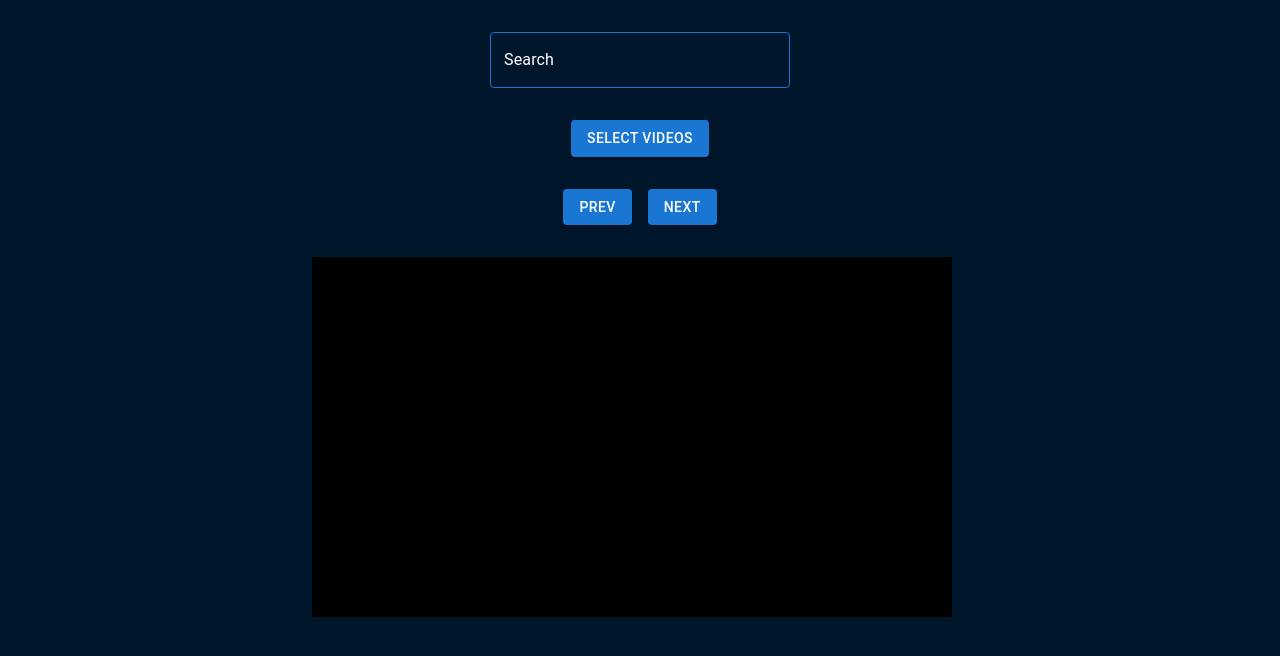
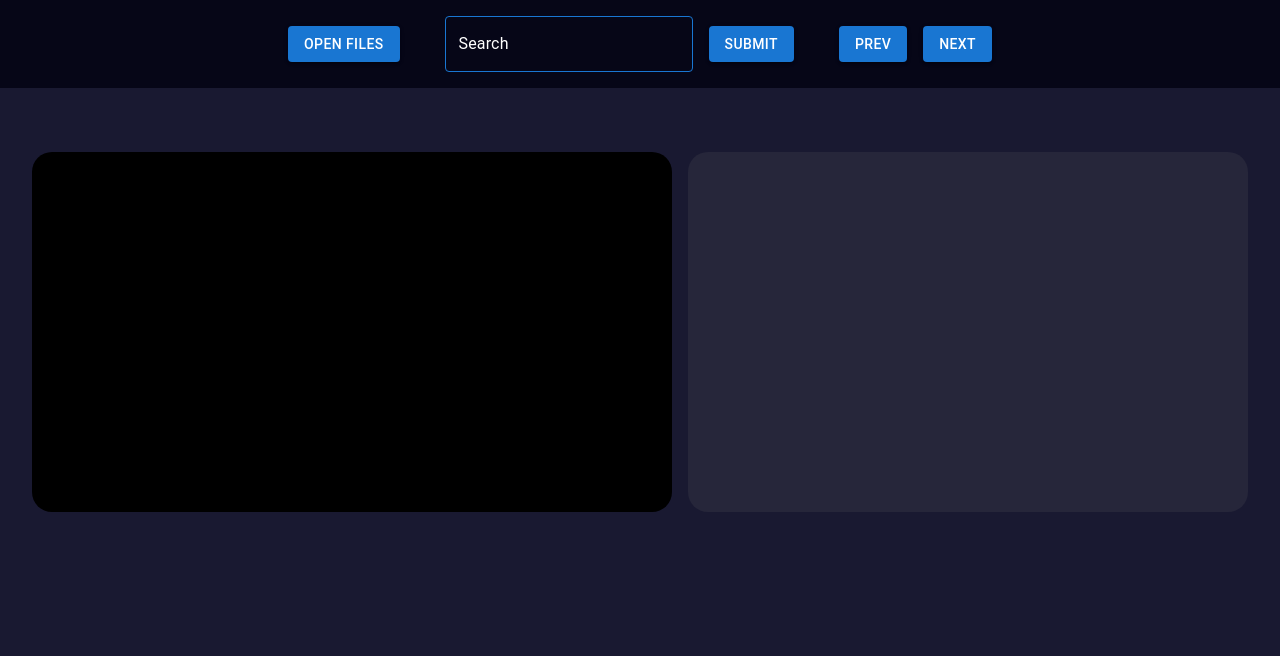
Before and after one commit to davecade/daves-karaoke-player, a React (Create React App) app: page / in a window 1280 px wide. Shown: the top 656 px of the page. Built offline with nearby package versions, Linux system fonts and the light colour scheme.

Commit message:
added navbar and some styles

```diff
--- a/package.json
+++ b/package.json
@@ -6,6 +6,8 @@
     "@emotion/react": "^11.10.0",
     "@emotion/styled": "^11.10.0",
     "@material-ui/core": "^4.12.4",
+    "@material-ui/icons": "^4.11.3",
+    "@mui/icons-material": "^5.8.4",
     "@mui/material": "^5.10.0",
     "@testing-library/jest-dom": "^5.16.4",
     "@testing-library/react": "^13.3.0",
--- a/src/App.js
+++ b/src/App.js
@@ -1,9 +1,7 @@
 import "./App.scss";
 import React, { useEffect, useState } from "react";
 import ReactPlayer from "react-player";
-import SearchBarMiu from "./components/SearchBarMui/SearchBarMiu";
-import Stack from "@mui/material/Stack";
-import Button from "@mui/material/Button";
+import NavBar from "./components/NavBar/NavBar";
 
 function App() {
     const [selectedFiles, setSelectedFiles] = useState([]);
@@ -68,61 +66,29 @@
 
     return (
         <div className="App">
-            <SearchBarMiu
-                fileNames={getSelectedFilesNames()}
+            <NavBar
+                getSelectedFilesNames={getSelectedFilesNames}
                 selectedFiles={selectedFiles}
+                setSelectedFiles={setSelectedFiles}
+                setQueue={setQueue}
                 handleQueue={handleQueue}
+                videoToPlay={videoToPlay}
+                setVideoToPlay={setVideoToPlay}
             />
-            <div className="input-container">
-                <Button variant="contained" component="label">
-                    Select Videos
-                    <input
-                        hidden
-                        className="input-file"
-                        type="file"
-                        multiple
-                        onChange={(e) => {
-                            if (e?.target?.files?.length > 0) {
-                                setQueue([]);
-                                setSelectedFiles([...e.target.files]);
-                            }
-                        }}
-                    />
-                </Button>
-            </div>
-            <div className="buttons-container">
-                <Stack spacing={2} direction="row">
-                    <Button
-                        variant="contained"
-                        onClick={() => {
-                            if (videoToPlay > 0) {
-                                setVideoToPlay(videoToPlay - 1);
-                            }
-                        }}
-                    >
-                        Prev
-                    </Button>
-                    <Button
-                        variant="contained"
-                        onClick={() => {
-                            if (videoToPlay < selectedFiles?.length - 1) {
-                                setVideoToPlay(videoToPlay + 1);
-                            }
-                        }}
-                    >
-                        Next
-                    </Button>
-                </Stack>
-            </div>
+            <div className="content-container">
                 <div className="player-queue">
+                    <div className="react-player-container">
                         <ReactPlayer
                             className={"react-player"}
                             controls
                             playing={playing}
                             url={queue[videoToPlay]?.src}
                             onEnded={() => setVideoToPlay(videoToPlay + 1)}
-                    style={{ backgroundColor: playing ? null : "black" }}
+                            style={{
+                                backgroundColor: playing ? null : "black",
+                            }}
                         />
+                    </div>
                     <div className="list-container">
                         {queue.map((itemInQ, index) => (
                             <div
@@ -131,9 +97,10 @@
                                 style={{
                                     backgroundColor:
                                         videoToPlay === index
-                                        ? "greenyellow"
+                                            ? "#454561"
                                             : null,
-                                color: videoToPlay === index ? "black" : null,
+                                    color:
+                                        videoToPlay === index ? "white" : null,
                                 }}
                                 onClick={() => setVideoToPlay(index)}
                             >
@@ -146,10 +113,9 @@
                     <div className="list-container">
                         {selectedFiles?.map((item, index) => {
                             return (
-                            <div key={index} className="list-item">
-                                <p>{item.name}</p>
                                 <div
-                                    className="queue-button"
+                                    key={index}
+                                    className="list-item"
                                     onClick={() => {
                                         handleQueue(item);
                                     }}
@@ -168,11 +134,30 @@
                                         })(),
                                     }}
                                 >
-                                    Queue
-                                </div>
+                                    <p
+                                        style={{
+                                            color: (() => {
+                                                const index = queue.findIndex(
+                                                    (itemInQ) => {
+                                                        return (
+                                                            itemInQ.name ===
+                                                            item.name
+                                                        );
+                                                    }
+                                                );
+
+                                                return index >= 0
+                                                    ? "black"
+                                                    : "";
+                                            })(),
+                                        }}
+                                    >
+                                        {item.name}
+                                    </p>
                                 </div>
                             );
                         })}
+                    </div>
                 </div>
             </div>
         </div>
--- a/src/App.scss
+++ b/src/App.scss
@@ -1,37 +1,52 @@
-.App {
-  padding: 2rem 0;
+.App{
+
+  .content-container {
+    padding: 2rem;
     text-align: center;
     height: 100vh;
     display: flex;
     justify-content: flex-start;
     align-items: center;
     flex-direction: column;
-
-  .input-container {
-      margin: 2rem;
-  }
-
-  .buttons-container {
-    margin-bottom: 2rem;
-  }
+    max-width: 1500px;
+    margin: 0 auto;
 
     .player-queue {
       display: flex;
       justify-content: center;
       align-items: flex-start;
+      width: 100%;
+      margin-bottom: 2rem;
+
+      .react-player-container {
+          width: fit-content;
+          flex: 1;
+          height: 100%;
+          display: flex;
+          justify-content: center;
+          align-items: center;
 
           .react-player {
-      margin-bottom: 1rem;
+            height: 100%;
+            border-radius: 20px;
+            width: 100%;
+            height: 100%;
+            background-color: black;
+          }
       }
 
       .list-container {
-      height: 25rem;
+        height: 100%;
+        max-height: 22.5rem;
+        width: 100%;
+        flex: 1;
         overflow: scroll;
         overflow-x: hidden;
         -ms-overflow-style: none;
         scrollbar-width: none; /* Firefox */
-      max-height: 20rem;
         margin-left: 1rem;
+        border-radius: 20px;
+        background-color: #26263A;
 
         &::-webkit-scrollbar {
           display: none;
@@ -39,25 +54,23 @@
 
         .list-item {
           user-select: none;
-        border: 1px solid black;
           margin: .5rem 0;
           transition: all .3s;
           display: flex;
           justify-content: space-between;
           align-items: center;
           text-align: start;
-        padding: 0 1rem;
+          padding: 1rem;
           cursor: pointer;
-        background-color: #3735bb;
           border-radius: 5px;
 
           &:hover {
-          background-color: #94d5f3;
-          color: black;
+            background-color: #454561;
+            color: white;
           }
 
           .queue-button{
-          background-color: greenyellow;
+            background-color: #a9e64e;
             color: black;
             padding: 1rem;
 
@@ -76,11 +89,18 @@
       position: relative;
 
       .list-container {
+        display: flex;
+        flex-wrap: wrap;
+        align-items: center;
+        justify-content: center;
         max-height: 25rem;
         overflow: scroll;
         overflow-x: hidden;
         -ms-overflow-style: none;
         scrollbar-width: none; /* Firefox */
+        max-width: 80rem;
+        text-align: center;
+
 
 
         &::-webkit-scrollbar {
@@ -90,32 +110,34 @@
         .list-item {
           user-select: none;
           border: 1px solid black;
-        margin: .5rem 0;
+          margin: .5rem;
           display: flex;
-        justify-content: space-between;
+          justify-content: center;
           align-items: center;
-        text-align: start;
-        width: 40rem;
-        padding: 0 0 0 1rem;
-        background-color: #2725a1;
+          width: 10rem;
+          height: 7rem;
+          padding: .5rem;
+          background-color: #5e53cf;
           border-radius: 5px;
-
-        .queue-button{
-          background-color: greenyellow;
-          color: black;
-          padding: 1rem;
-          transition: all .3s;
           cursor: pointer;
-          border-top-right-radius: 5px;
-          border-bottom-right-radius: 5px;
+          transition: transform 0.3s;
 
           &:hover {
-            background-color: #94d5f3;
+            background-color: #A9A2ED;
+            color: black;
+            transform: scale(1.05);
           }
 
           &:active {
-            transform: scale(1.1);
+            transform: scale(1);
           }
+
+
+          p {
+            width: 100%;
+            height: 100%;
+            text-align: center;
+            word-wrap: break-word;
           }
         }
 
@@ -132,3 +154,4 @@
       }
     }
   }
+}
--- /dev/null
+++ b/src/components/NavBar/NavBar.jsx
@@ -0,0 +1,60 @@
+import React from 'react'
+import Search from "../Search/Search";
+import Stack from "@mui/material/Stack";
+import Button from "@mui/material/Button";
+import './NavBar.scss'
+
+const NavBar = ({ selectedFiles, getSelectedFilesNames, setSelectedFiles, handleQueue, setQueue, setVideoToPlay, videoToPlay }) => {
+  return (
+    <div className='navbar-container'>
+            <div className="input-container">
+                <Button variant="contained" component="label">
+                    Open Files
+                    <input
+                        hidden
+                        className="input-file"
+                        type="file"
+                        multiple
+                        onChange={(e) => {
+                            if (e?.target?.files?.length > 0) {
+                                setQueue([]);
+                                setSelectedFiles([...e.target.files]);
+                            }
+                        }}
+                    />
+                </Button>
+            </div>
+            <Search
+                fileNames={getSelectedFilesNames()}
+                selectedFiles={selectedFiles}
+                handleQueue={handleQueue}
+            />
+            <div className="buttons-container">
+                <Stack spacing={2} direction="row">
+                    <Button
+                        variant="contained"
+                        onClick={() => {
+                            if (videoToPlay > 0) {
+                                setVideoToPlay(videoToPlay - 1);
+                            }
+                        }}
+                    >
+                        Prev
+                    </Button>
+                    <Button
+                        variant="contained"
+                        onClick={() => {
+                            if (videoToPlay < selectedFiles?.length - 1) {
+                                setVideoToPlay(videoToPlay + 1);
+                            }
+                        }}
+                    >
+                        Next
+                    </Button>
+                </Stack>
+            </div>
+    </div>
+  )
+}
+
+export default NavBar
--- /dev/null
+++ b/src/components/NavBar/NavBar.scss
@@ -0,0 +1,9 @@
+.navbar-container {
+    display: flex;
+    justify-content: space-between;
+    align-items: center;
+    width: 100%;
+    margin-bottom: 2rem;
+    padding: 1rem 18rem;
+    background-color: #060617;
+}
--- a/src/components/SearchBarMui/SearchBarMiu.jsx
+++ b/src/components/Search/Search.jsx
@@ -2,12 +2,13 @@
 import TextField from '@material-ui/core/TextField';
 import Stack from '@mui/material/Stack';
 import { withStyles } from '@material-ui/core/styles';
+import Button from "@mui/material/Button";
+import "./Search.scss"
 
-const SearchBarMiu = ({ fileNames, handleQueue, selectedFiles }) => {
+const Search = ({ fileNames, handleQueue, selectedFiles }) => {
 
   const [ userSearch, setUserSearch ] = useState("")
   const [ notFound, setNotFound ] = useState(false)
-  const [value, setValue] = useState(null);
 
   const playVideo = useCallback(() => {
       const index = fileNames.findIndex( file => file.includes(userSearch))
@@ -34,7 +35,7 @@
     }, [userSearch, downHandler]);
 
   return (
-    <Stack spacing={2} sx={{ width: 300 }} id={"searchbar"}>
+      <div className="search-container">
           <CssTextField
             label="Search"
             id='searchBar'
@@ -46,8 +47,12 @@
               style: { color: "white"},
               type: 'search',
             }}
+            onChange={(e) =>{
+              setUserSearch(e.target.value.toLowerCase())
+            }}
           />
-    </Stack>
+          <Button className='button' variant="contained" component="label" onClick={playVideo}>Submit</Button>
+      </div>
   );
 }
 
@@ -73,4 +78,4 @@
   },
 })(TextField);
 
-export default SearchBarMiu
+export default Search
--- /dev/null
+++ b/src/components/Search/Search.scss
@@ -0,0 +1,10 @@
+.search-container {
+    display: flex;
+    justify-content: center;
+    align-items: center;
+
+    .button {
+        margin-left: 1rem;
+        height: fit-content;
+    }
+}
--- a/src/index.css
+++ b/src/index.css
@@ -11,7 +11,7 @@
     sans-serif;
   -webkit-font-smoothing: antialiased;
   -moz-osx-font-smoothing: grayscale;
-  background-color: #00162b;
+  background-color: #191931;
   color: white;
 }
 
```
Also changed, not shown: 1 other file (tests, documents, lock files or other folders). Lines whose indentation alone changed are shown as unchanged.
